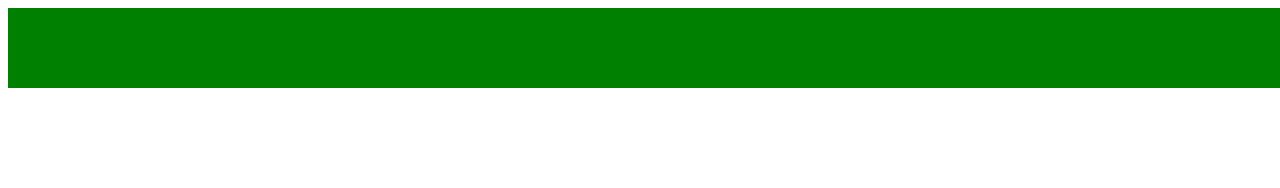
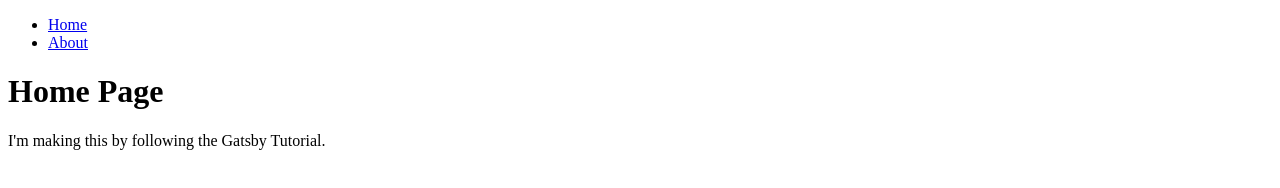
Before and after one commit to jaycoolslm/g2a, a Gatsby site: page / in a window 1280 px wide. Built offline with nearby package versions, Linux system fonts and the light colour scheme; Gatsby itself is replaced by a stand-in of ours.

Commit message:
first component made:

```diff
--- /dev/null
+++ b/src/components/layout.js
@@ -0,0 +1,18 @@
+import * as React from 'react'
+import { Link } from 'gatsby'
+const Layout = ({ pageTitle, children }) => {
+  return (
+    <main>
+      <title>{pageTitle}</title>
+      <nav>
+        <ul>
+          <li><Link to="/">Home</Link></li>
+          <li><Link to="/about">About</Link></li>
+        </ul>
+      </nav>
+      <h1>{pageTitle}</h1>
+      {children}
+    </main>
+  )
+}
+export default Layout
--- a/src/pages/index.js
+++ b/src/pages/index.js
@@ -1,13 +1,11 @@
-import * as React from "react"
-import { styles } from '../styles'
+import * as React from 'react'
+import Layout from '../components/layout'
 
 const IndexPage = () => {
   return (
-    <main>
-      <div style={ styles.header }></div>
-      <title>Home Page</title>
-
-    </main>
+    <Layout pageTitle="Home Page">
+      <p>I'm making this by following the Gatsby Tutorial.</p>
+    </Layout>
   )
 }
 
```
Also changed, not shown: src/pages/about.js (+3 -6 lines).
